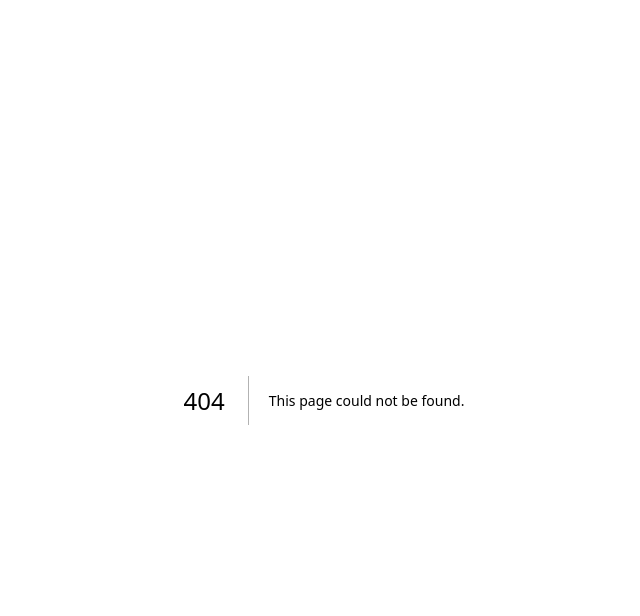
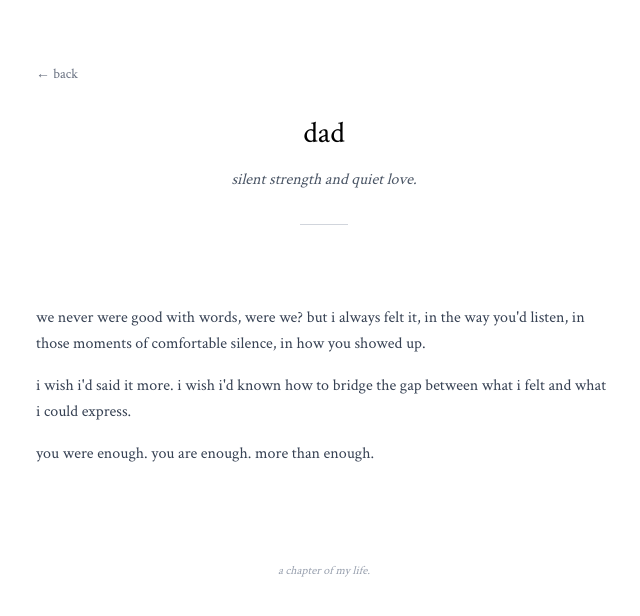
Before and after one commit to ArjunCodess/ishouldhavetoldyou, a Next.js app: page /dad in a window 1280 px wide. Before the commit this address had no page. Shown: the top 616 px of the page, without its empty margins (316-956 px from the left). Built offline with nearby package versions, Linux system fonts and the light colour scheme.

Commit message:
implement dynamic slug page to display personal stories with Markdown support

```diff
--- /dev/null
+++ b/app/[slug]/page.tsx
@@ -0,0 +1,87 @@
+import Link from "next/link";
+import Markdown from "react-markdown";
+import { people } from "../data";
+
+export default async function SlugPage({
+  params,
+}: {
+  params: Promise<{ slug: string }>;
+}) {
+  const { slug } = await params;
+
+  const personFromData = people.find((p) => p.slug === slug);
+  const person = personFromData || { description: "", letter: "" };
+
+  if (!person) {
+    return (
+      <main className="min-h-screen bg-white flex flex-col items-center justify-center py-16 px-4">
+        <div className="text-center">
+          <h1 className="text-2xl text-black lowercase mb-4">
+            page not found
+          </h1>
+          <Link
+            href="/"
+            className="text-sm text-gray-500 hover:text-black transition-colors"
+          >
+            ← back home
+          </Link>
+        </div>
+      </main>
+    );
+  }
+
+  return (
+    <main className="min-h-screen bg-white flex flex-col py-16 px-4">
+      <div className="w-full max-w-xl mx-auto flex flex-col">
+        <div className="flex justify-start mb-8">
+          <Link
+            href="/"
+            className="text-sm text-gray-500 hover:text-black transition-colors"
+          >
+            ← back
+          </Link>
+        </div>
+
+        {/* Header */}
+        <div className="text-center mb-12">
+          <h1 className="text-3xl font-normal text-black lowercase mb-4">
+            {slug}
+          </h1>
+          {person.description && (
+            <p className="text-base text-gray-600 italic mb-8">
+              {person.description}
+            </p>
+          )}
+          <div className="w-12 h-px bg-gray-300 mx-auto mb-8"></div>
+        </div>
+
+        <div className="mb-20 text-base text-gray-700 leading-relaxed space-y-4">
+          <Markdown
+            components={{
+              p: ({ node, ...props }) => <p className="mb-4" {...props} />,
+              strong: ({ node, ...props }) => (
+                <strong className="font-semibold" {...props} />
+              ),
+              em: ({ node, ...props }) => <em className="italic" {...props} />,
+              blockquote: ({ node, ...props }) => (
+                <blockquote
+                  className="border-l-4 border-gray-300 pl-4 italic text-gray-600"
+                  {...props}
+                />
+              ),
+            }}
+          >
+            {person.letter}
+          </Markdown>
+        </div>
+
+        <div className="flex-1"></div>
+        <div className="text-center">
+          <p className="text-xs text-gray-400 italic">
+            a chapter of my life.
+          </p>
+        </div>
+      </div>
+    </main>
+  );
+}
```
